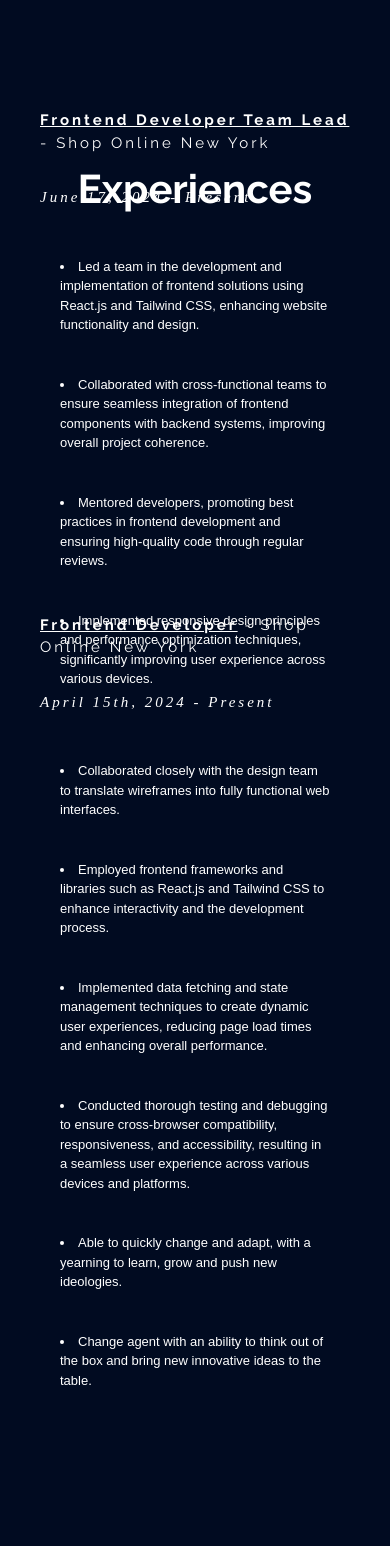
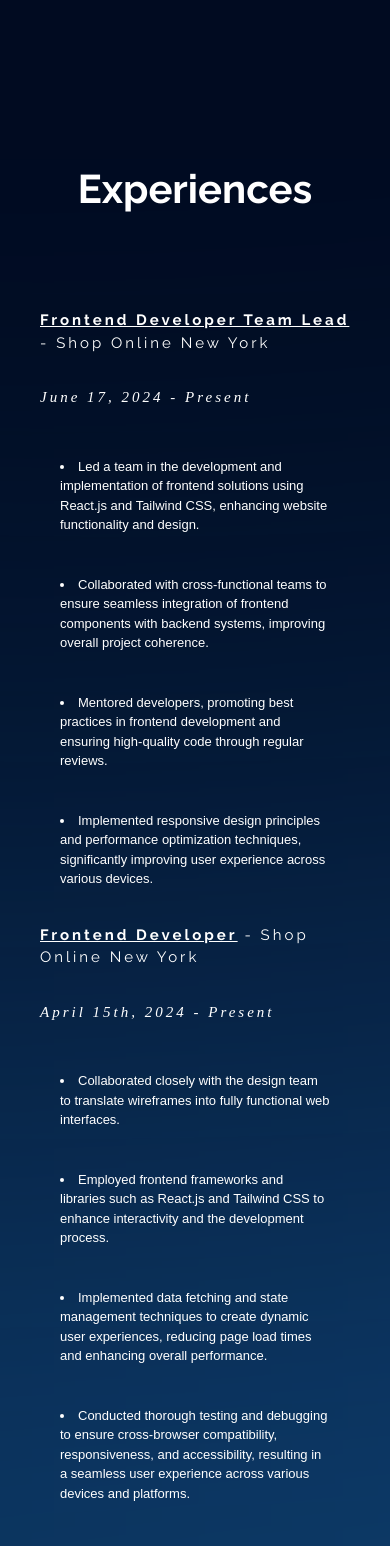
Before and after one commit to Liangzhijun123/New_n2_portfolio, a React (Vite) app: page / in a window 390 px wide. Shown: the part 6222-7768 px from the top of the page. Before the commit the page ends 7612 px from the top, so only its background shows below. Built offline with nearby package versions, Linux system fonts and the light colour scheme; a web font is replaced by a local one.

Commit message:
fixed responsive

```diff
--- a/src/Experience.tsx
+++ b/src/Experience.tsx
@@ -5,6 +5,7 @@
   return (
     <>
       <div id="experience" className="relative w-full">
+        <img src={img} className="absolute top-0 left-0 w-full h-full object-cover z-0" alt="Background" />
         <div className="relative z-10">
           <div className="text-center">
             <p className="font-raleway text-[40px] font-bold text-white mt-40 md:text-5xl sm:text-4xl">
@@ -13,7 +14,7 @@
           </div>
           <div className="mt-20 w-full px-10">
             <div className="flex flex-col md:flex-row md:gap-10">
-              <figure className="hidden md:block md:mt-[-10px] xl:ml-[450px]  sm:ml-0 sm:mt-0 ">
+              <figure className="hidden md:block md:mt-[-10px] xl:ml-[450px] md:ml-[150px] sm:ml-0 sm:mt-0 ">
                 <svg
                   className="w-20 h-20 md:w-16 md:h-16 sm:w-14 sm:h-14 ml-[-45px]"
                   width="75px"
@@ -73,7 +74,7 @@
                 </svg>
               </figure>
 
-              <div className="flex flex-col gap-8 justify-center text-left text-white  md:ml-[100px] xl:ml-[100px] sm:ml-0 mt-[-190px] ">
+              <div className="flex flex-col gap-8 justify-center text-left text-white xl:mt-[-220px] md:mt-[-220px] md:ml-[100px] xl:ml-[100px] sm:ml-0 mt-[10px]  ">
                 <p className="font-raleway text-[15px] tracking-[3px] md:text-[25px] sm:text-[16px] text-wrap ">
                   <span className="font-bold underline">
                     Frontend Developer Team Lead
@@ -113,7 +114,7 @@
           </div>
           <div className=" w-full px-10 mt-[-55px]">
             <div className="flex flex-col md:flex-row md:gap-10">
-              <figure className="hidden md:block md:mt-[-10px] xl:ml-[450px]  sm:ml-0 sm:mt-0 flex-shrink-0">
+              <figure className="hidden md:block md:mt-[-10px] xl:ml-[450px] md:ml-[150px] sm:ml-0 sm:mt-0 flex-shrink-0">
                 <svg
                   className="w-20 h-20 md:w-16 md:h-16 sm:w-14 sm:h-14 ml-[-45px]"
                   width="75px"
@@ -186,7 +187,7 @@
                 </svg>
               </figure>
 
-              <div className="flex flex-col gap-8 justify-center text-left text-white relative md:ml-[100px] xl:ml-[100px] sm:ml-0 mt-[-20px] ">
+              <div className="flex flex-col gap-8 justify-center text-left text-white relative md:ml-[60px] xl:ml-[100px] xl:mt-[-50px] md:mt-[1px] sm:ml-0 mt-[90px] ">
                 <p className="font-raleway text-[15px] tracking-[3px] md:text-[25px] sm:text-[16px] text-wrap ">
                   <span className="font-bold underline">
                     Frontend Developer
```
